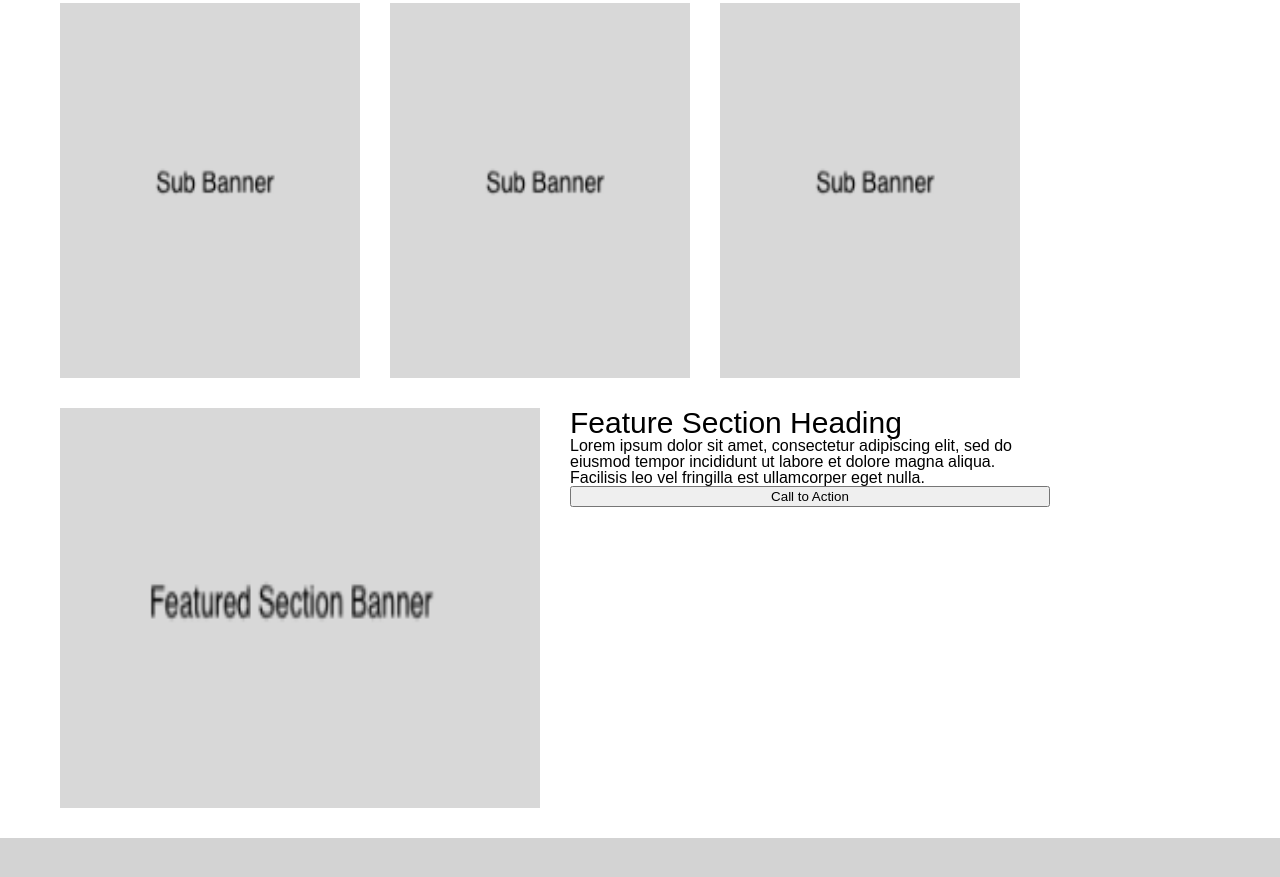
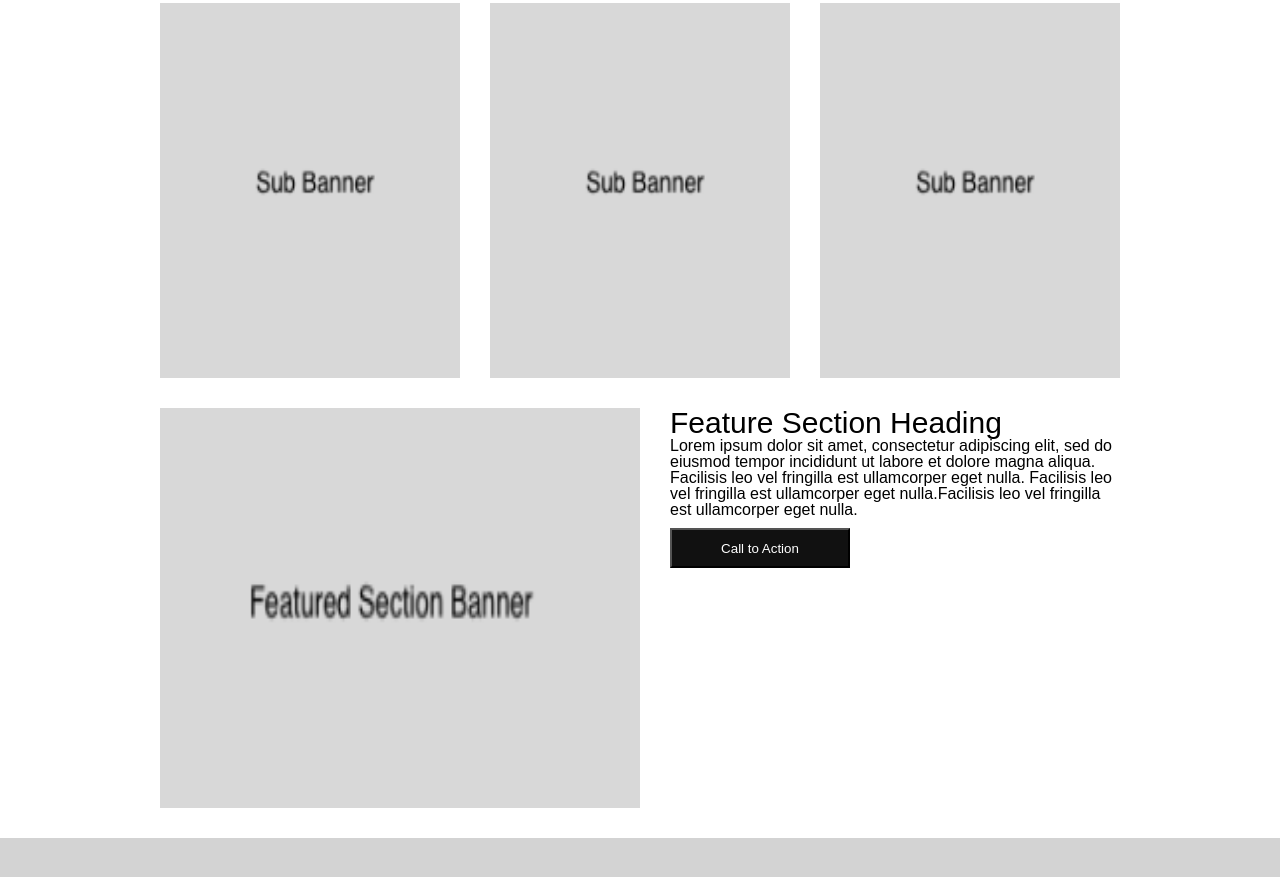
Before and after one commit to lana-z/wirefame-exercise, a plain HTML site: page index.html in a window 1280 px wide. Shown: the part 607-1484 px from the top of the page. Drawn offline with Linux system fonts and the light colour scheme.

Commit message:
fixed button style, feature card width and browser  width centering

```diff
--- a/index.html
+++ b/index.html
@@ -40,7 +40,7 @@
                 <header>Feature Section Heading
                 </header>
                 <p>
-                    Lorem ipsum dolor sit amet, consectetur adipiscing elit, sed do eiusmod tempor incididunt ut labore et dolore magna aliqua. Facilisis leo vel fringilla est ullamcorper eget nulla.
+                    Lorem ipsum dolor sit amet, consectetur adipiscing elit, sed do eiusmod tempor incididunt ut labore et dolore magna aliqua. Facilisis leo vel fringilla est ullamcorper eget nulla. Facilisis leo vel fringilla est ullamcorper eget nulla.Facilisis leo vel fringilla est ullamcorper eget nulla.
                 </p>
                 <button>Call to Action</button>
             </div>
--- a/styles/style.css
+++ b/styles/style.css
@@ -8,6 +8,7 @@
 section {
     margin-left: 60px;
     margin-right: 60px;
+    justify-content: center;
 }
 
 nav {
@@ -21,7 +22,7 @@ nav {
 nav img {
     border: 1px solid #111;
     height: 70px;
-    margin-left: 60px;
+    margin-left: 100px;
     width: 200px;
 }
 
@@ -72,11 +73,20 @@ nav ul li {
     flex-direction: column;
     margin-left: 30px
     height: 400px;
-    width: 480px;
+    width: 450px;
 }
 
 #feature-card header {
     font-size: 30px;
+}
+button {
+    background-color: #111;
+    color: white;
+    height: 40px;
+    margin-top: 10px;
+    width: 180px;
+
+
 }
 
 
```
